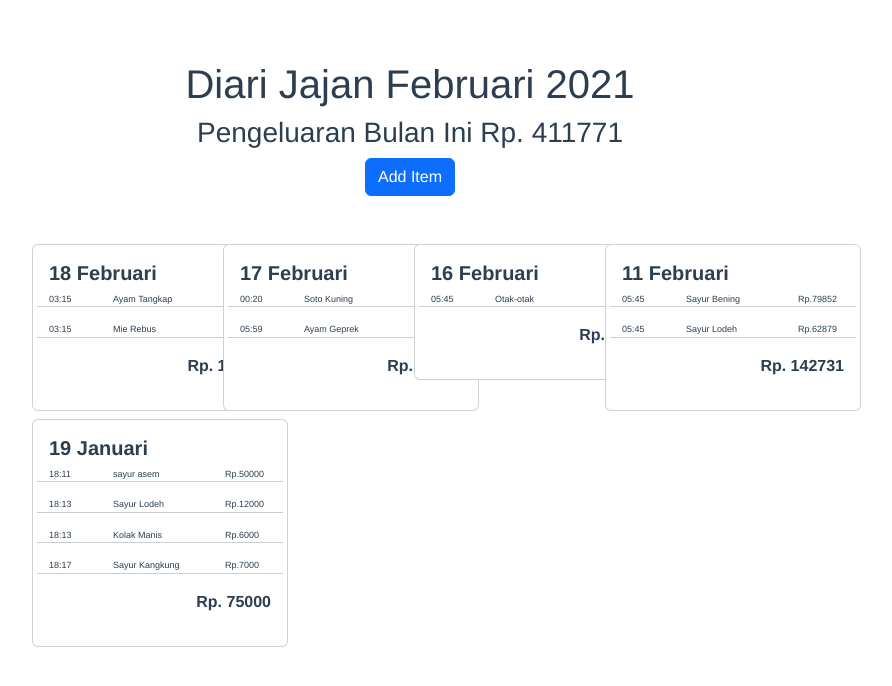
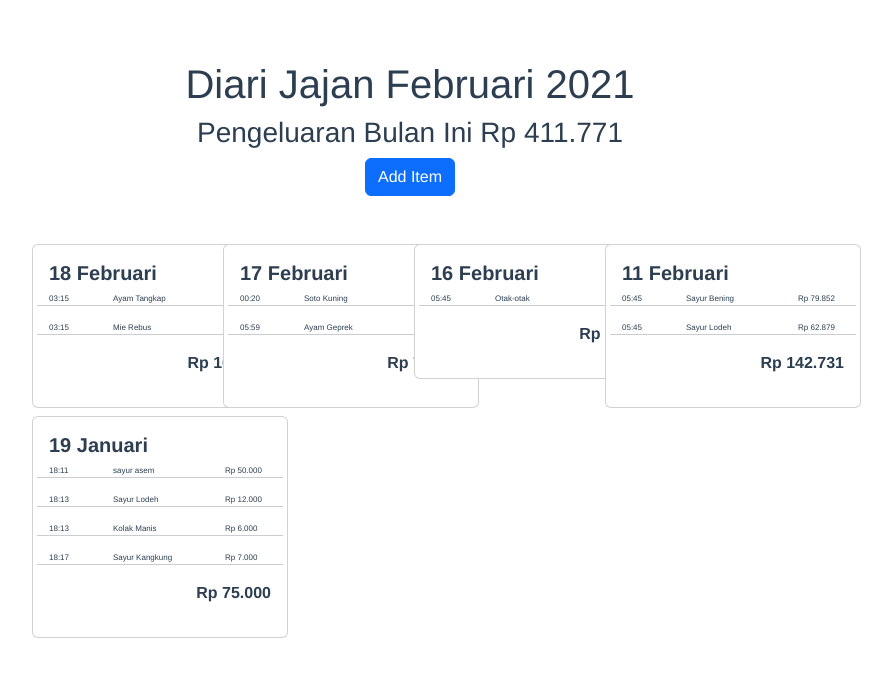
Before and after one commit to rizkybor/Diary-Jajan, a Vue app in the folder diary/: page /#/ in a window 1280 px wide. Shown: the top 686 px of the page, without its empty margins (230-1122 px from the left). Built offline with nearby package versions, Linux system fonts and the light colour scheme; data requests are answered from the project's data file.

Commit message:
format rupiah

```diff
--- a/diary/src/components/ListDiary.vue
+++ b/diary/src/components/ListDiary.vue
@@ -4,7 +4,7 @@
       <strong>{{ ListItem[0].tanggal.substring(0, 11) }}</strong>
     </h5>
     <listing v-for="(item, index) in ListItem" :list="item" :key="index" />
-    <p class="text-end"><strong>Rp. {{handleData(ListItem)}} </strong></p>
+    <p class="text-end"><strong>{{handleData(ListItem).toLocaleString('id-ID', { style: 'currency', currency: 'IDR' }).split(',')[0]}} </strong></p>
   </div>
 </template>
 
--- a/diary/src/components/Listing.vue
+++ b/diary/src/components/Listing.vue
@@ -1,15 +1,15 @@
 <template>
     <div>
         <div class="row">
-            <div class="col-3" style="width: 4rem; font-size: 9px;">
+            <div class="col-3" style="width: 4rem; font-size: 8px;">
                     <li class="list-group-item">{{ list.jam }}</li>
                 </div>
 
-            <div class="col-3" style="width: 7rem; font-size: 9px;">
+            <div class="col-3" style="width: 7rem; font-size: 8px;">
                 <li class="list-group-item">{{ list.nama }}</li>
             </div>
-            <div class="col-2" style="width: 4rem; font-size: 9px;">
-                <li class="list-group-item">Rp.{{  list.pengeluaraan }}</li>
+            <div class="col-2" style="width: 4rem; font-size: 8px;">
+                <li class="list-group-item">{{  list.pengeluaraan.toLocaleString('id-ID', { style: 'currency', currency: 'IDR' }).split(',')[0] }}</li>
 
             </div>
             <hr />
--- a/diary/src/views/Home.vue
+++ b/diary/src/views/Home.vue
@@ -2,7 +2,7 @@
   <div>
     <div class="text-center mb-5">
       <h1>Diari Jajan Februari 2021</h1>
-      <h3>Pengeluaran Bulan Ini Rp. {{ currentSubtotal }}</h3>
+      <h3>Pengeluaran Bulan Ini {{ currentSubtotal.toLocaleString('id-ID', { style: 'currency', currency: 'IDR' }).split(',')[0] }}</h3>
 
 <!-- button modal -->
       <button type="button" @click="openModal" class="btn btn-primary" data-bs-toggle="modal" data-bs-target="#modalAddItem" >Add Item</button>
```
